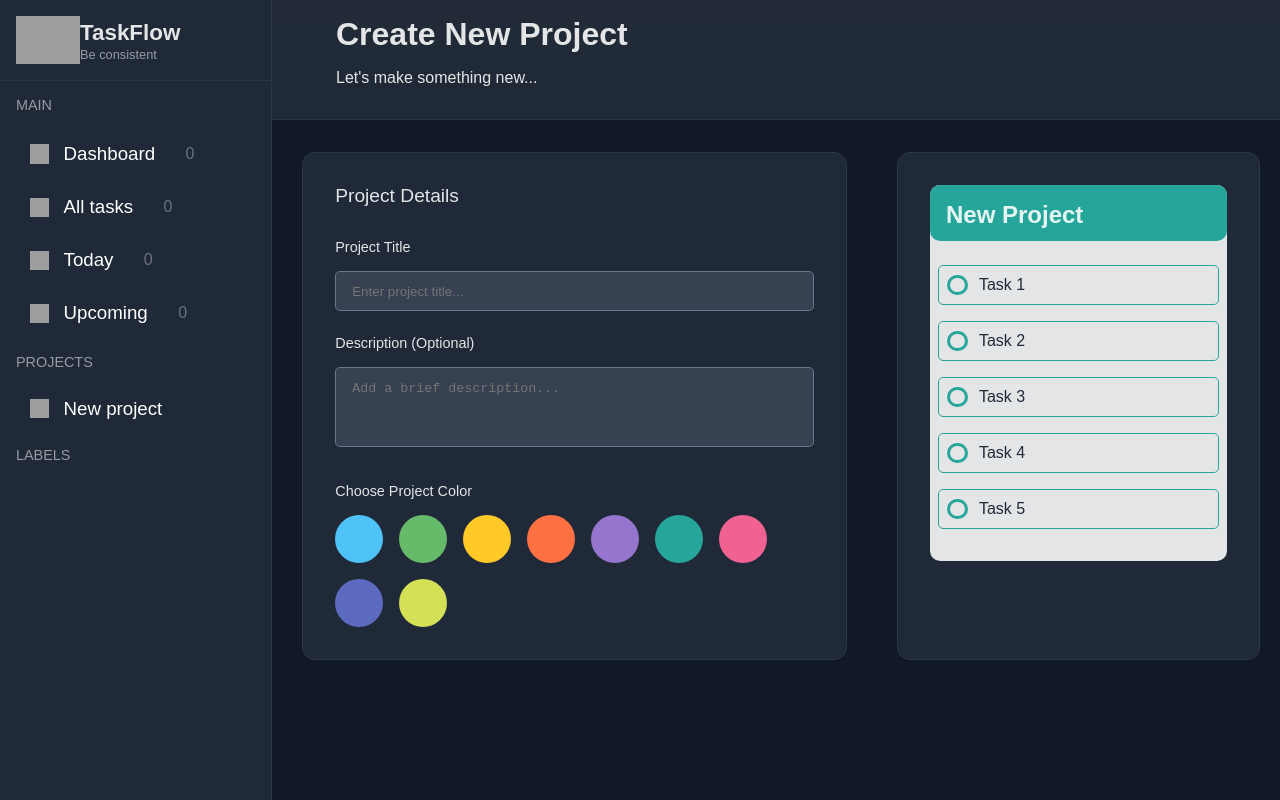
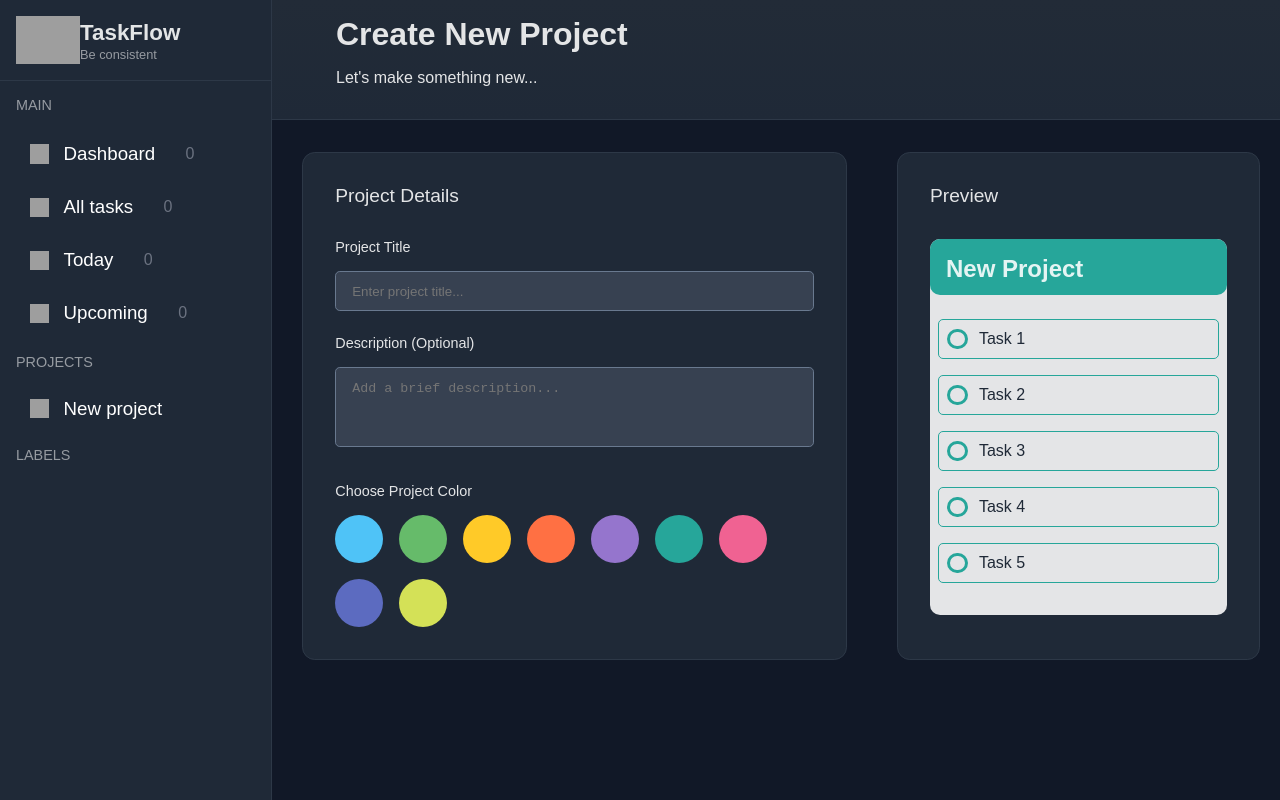
Before and after one commit to Mathias5467/taskFlow, a React (Vite) app: page /#/projects/new in a window 1280 px wide. Built offline with nearby package versions, Linux system fonts and the light colour scheme; grey boxes are pictures that could not be loaded.

Commit message:
prieview header

```diff
--- a/src/NewProject.jsx
+++ b/src/NewProject.jsx
@@ -60,6 +60,7 @@ function NewProject() {
                     </div>
                 </div>
                 <div className="project-create-preview">
+                    <h2>Preview</h2>
                     <div className="project-preview">
                         <h2 style={{ background: colorScheme }}>{title ? title : "New Project"}</h2>
                         <div className="task-list">
--- a/src/newProject.css
+++ b/src/newProject.css
@@ -104,6 +104,11 @@
     width: 90%;
     box-sizing: border-box;
 }
+.project-create-preview > h2 {
+    font-weight: 100;
+    font-size: 1.2rem;
+    margin: 0 0 2rem 0;
+}
 .project-preview {
     background: #ffffffe0;
     border-radius: 10px;
```
